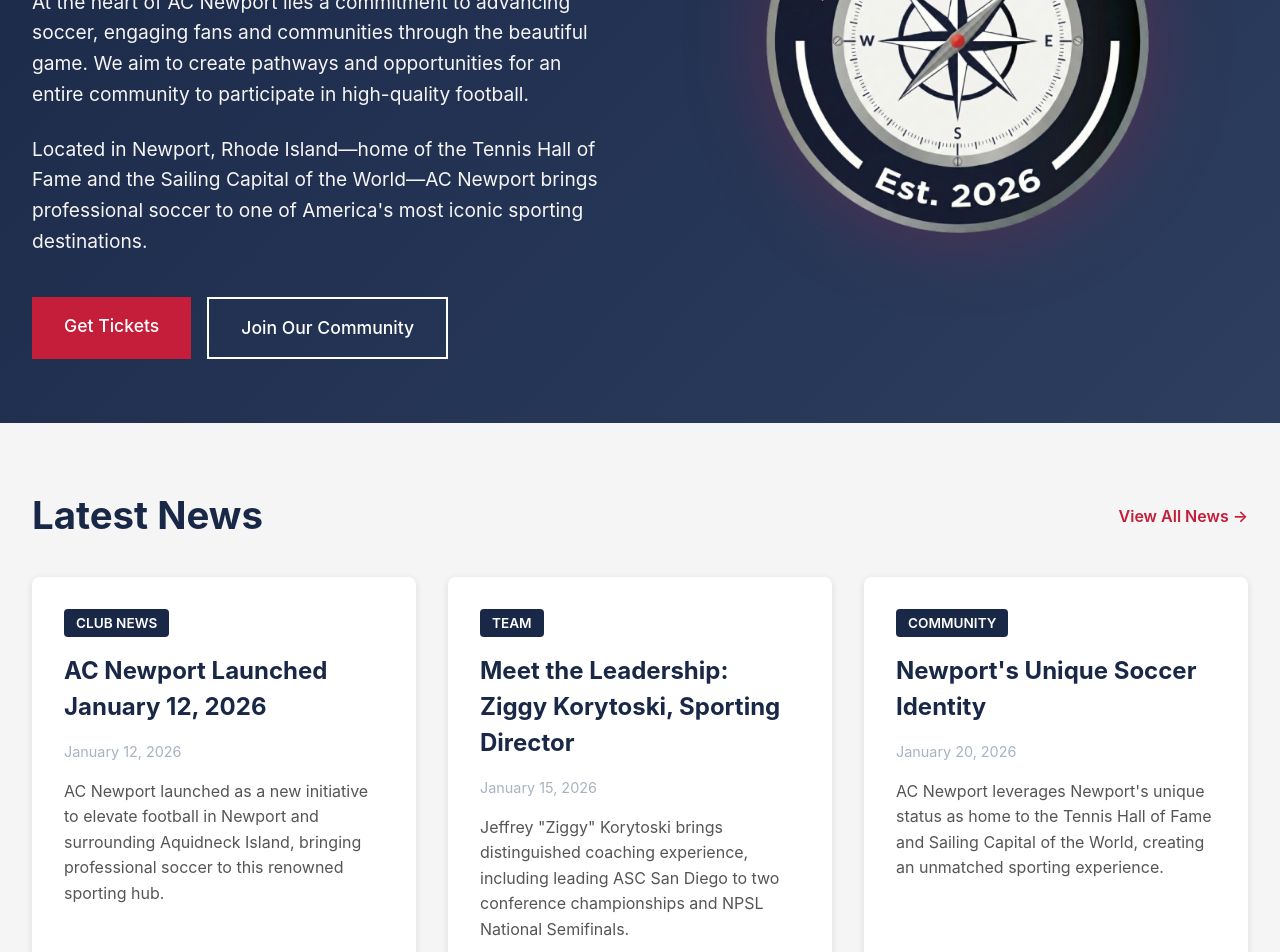
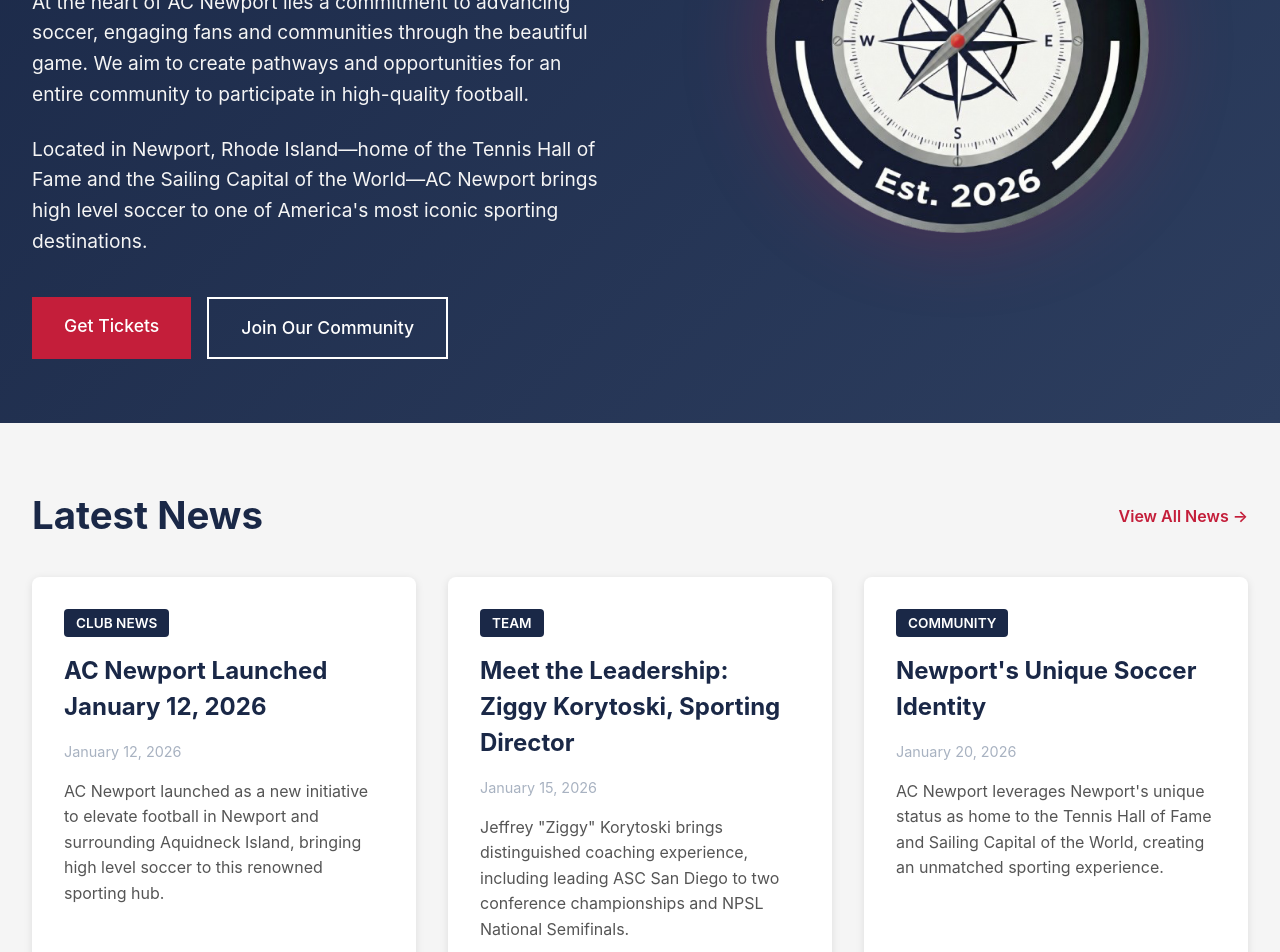
Before and after one commit to dmcsparren/ac-newport, a React (Vite) app: page / in a window 1280 px wide. Shown: the part 420-1372 px from the top of the page. Built offline with nearby package versions, Linux system fonts and the light colour scheme; the HTML template or start-up script is replaced by a standard one.

Commit message:
replace professional with high level

```diff
--- a/src/components/Hero/Hero.tsx
+++ b/src/components/Hero/Hero.tsx
@@ -16,7 +16,7 @@ const Hero = () => {
           </p>
           <p className="hero-description">
             Located in Newport, Rhode Island—home of the Tennis Hall of Fame and the
-            Sailing Capital of the World—AC Newport brings professional soccer to one of
+            Sailing Capital of the World—AC Newport brings high level soccer to one of
             America's most iconic sporting destinations.
           </p>
           <div className="hero-cta">
--- a/src/components/News/News.tsx
+++ b/src/components/News/News.tsx
@@ -13,7 +13,7 @@ const newsArticles: NewsArticle[] = [
     id: 1,
     title: 'AC Newport Launched January 12, 2026',
     date: 'January 12, 2026',
-    excerpt: 'AC Newport launched as a new initiative to elevate football in Newport and surrounding Aquidneck Island, bringing professional soccer to this renowned sporting hub.',
+    excerpt: 'AC Newport launched as a new initiative to elevate football in Newport and surrounding Aquidneck Island, bringing high level soccer to this renowned sporting hub.',
     category: 'Club News'
   },
   {
```
